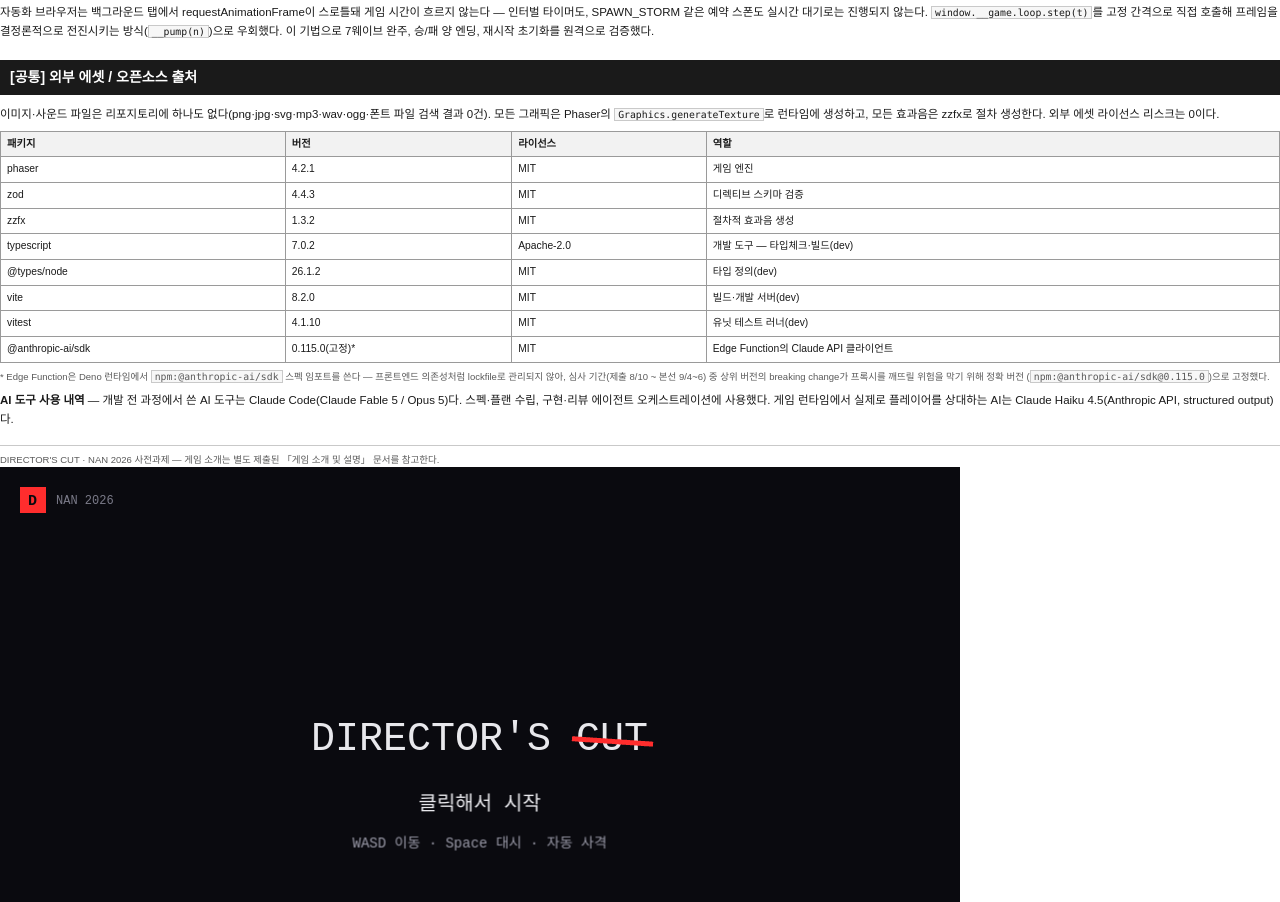
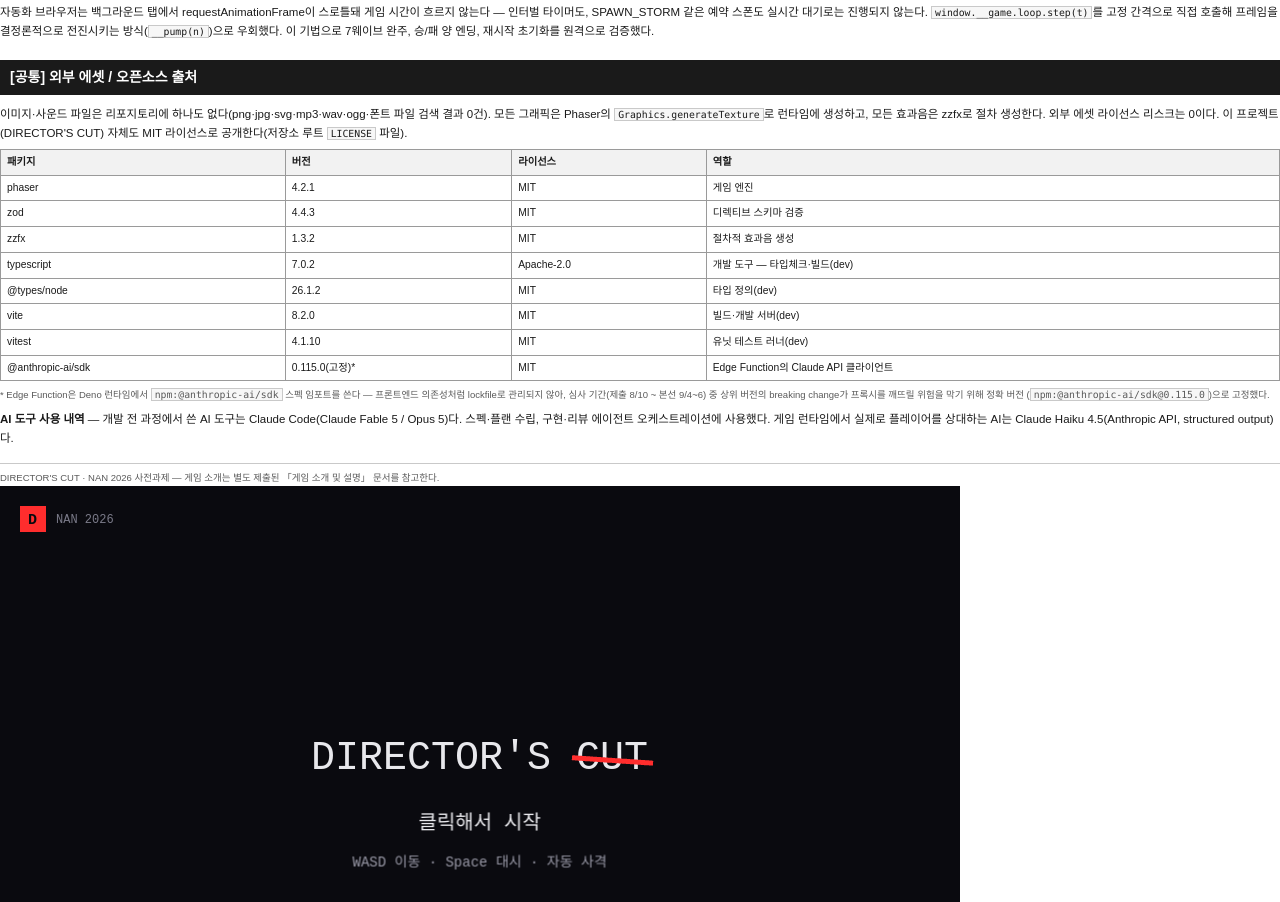
Before and after one commit to bySeungje/directors-cut, a website built with Vite: page docs/submission/ai-tech.html in a window 1280 px wide. Shown: the part 2575-3477 px from the top of the page. Built offline with nearby package versions, Linux system fonts and the light colour scheme; no server answers.

Commit message:
chore: MIT 라이선스 채택 + 기술문서 반영
repo 루트에 표준 MIT LICENSE(Copyright (c) 2026 bySeungje) 추가, package.json
license 필드를 ISC에서 MIT로 정정. AI 활용 기술 문서 오픈소스 절에 이 프로젝트
자체의 라이선스가 MIT임을 명시하고 PDF를 재생성했다(4페이지 유지, 육안 검증 완료).

Co-Authored-By: Claude Fable 5 <noreply@anthropic.com>

```diff
--- a/docs/submission/ai-tech.html
+++ b/docs/submission/ai-tech.html
@@ -378,6 +378,7 @@
     이미지·사운드 파일은 리포지토리에 하나도 없다(png·jpg·svg·mp3·wav·ogg·폰트 파일 검색 결과 0건).
     모든 그래픽은 Phaser의 <code class="inline">Graphics.generateTexture</code>로 런타임에 생성하고,
     모든 효과음은 zzfx로 절차 생성한다. 외부 에셋 라이선스 리스크는 0이다.
+    이 프로젝트(DIRECTOR'S CUT) 자체도 MIT 라이선스로 공개한다(저장소 루트 <code class="inline">LICENSE</code> 파일).
   </p>
   <table>
     <tr><th>패키지</th><th>버전</th><th>라이선스</th><th>역할</th></tr>
--- a/package.json
+++ b/package.json
@@ -13,7 +13,7 @@
   },
   "keywords": [],
   "author": "",
-  "license": "ISC",
+  "license": "MIT",
   "type": "commonjs",
   "dependencies": {
     "phaser": "^4.2.1",
```
Also changed, not shown: 2 other files.
